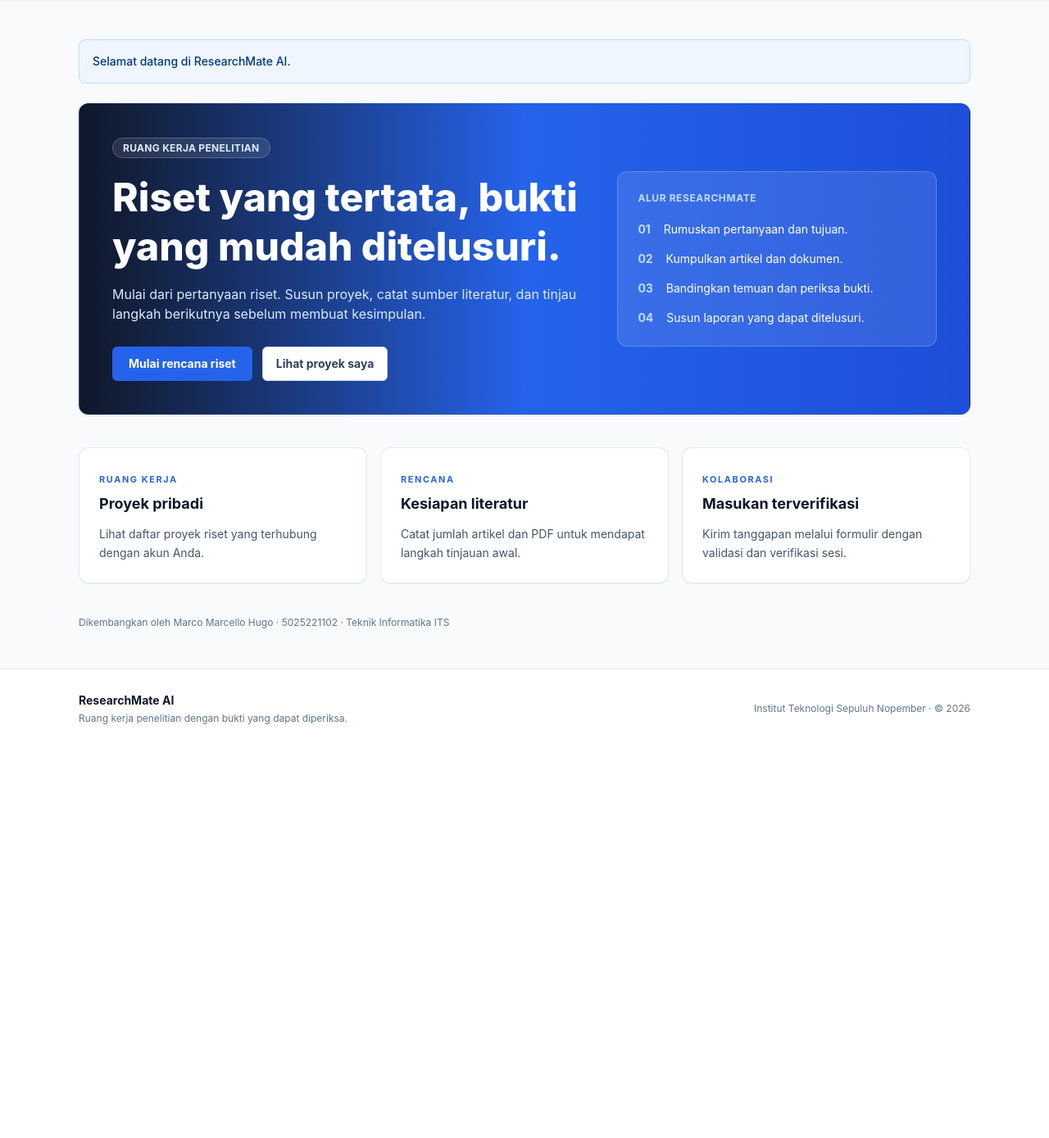
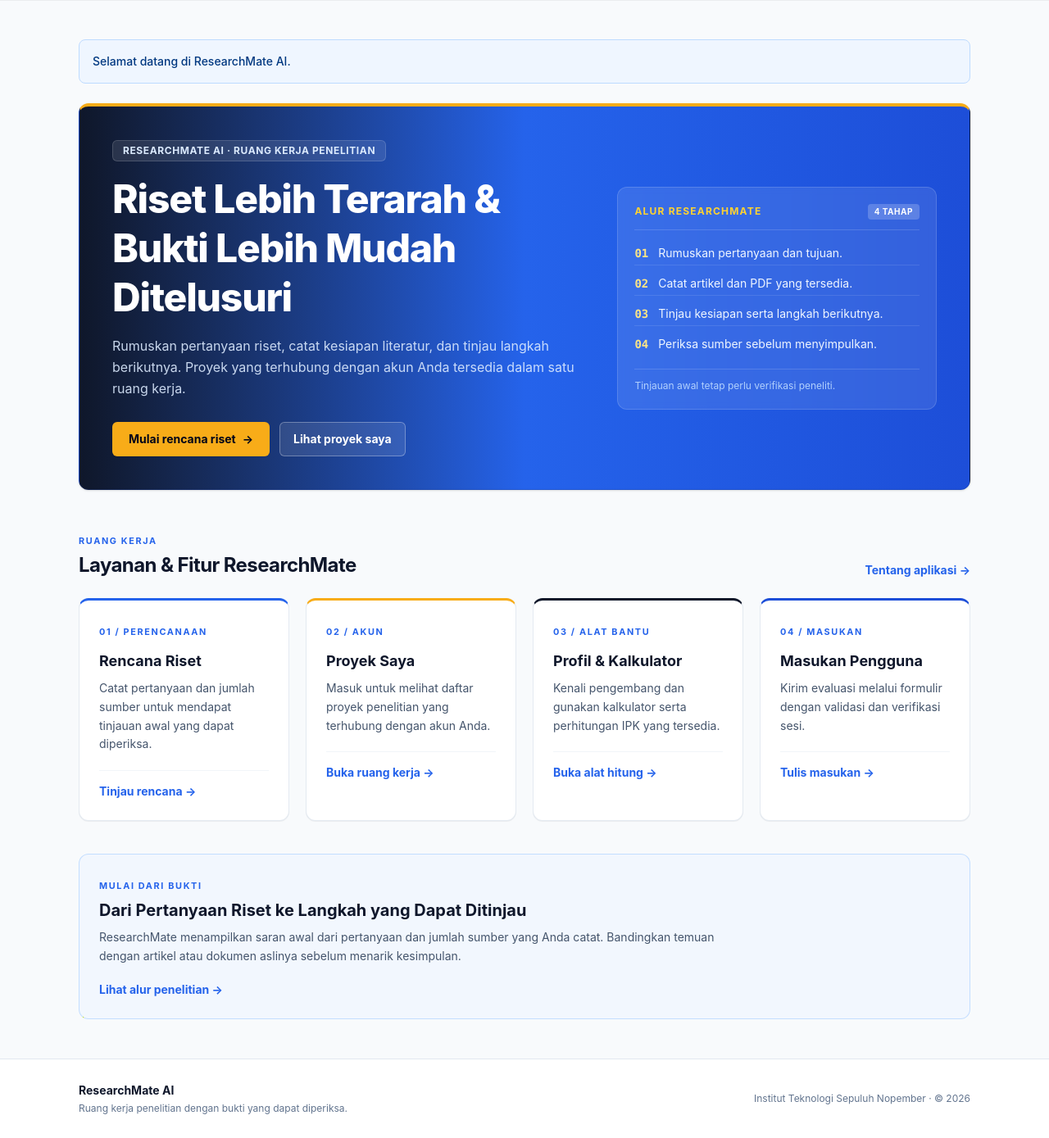
Before and after one commit to Marcellohugo/PBKK, a Laravel app: page / in a window 1280 px wide. Shown: the part 61-1450 px from the top of the page at 82% size. Before the commit the page ends 945 px from the top, so only its background shows below. Run offline with Laravel 12, Linux system fonts and the light colour scheme; style sheets or scripts are compiled from the project's sources.

Commit message:
feat(w6): align ResearchMate landing with w4 layout

```diff
--- a/resources/css/app.css
+++ b/resources/css/app.css
@@ -67,7 +67,7 @@
     /* ResearchMate Accent Highlight Button */
     .button-gold {
         @apply inline-flex items-center justify-center gap-2 rounded-md
-               bg-[#93c5fd] px-5 py-2.5
+               bg-[#f8ac18] px-5 py-2.5
                text-sm font-bold text-slate-950 shadow-xs
                transition-all duration-150
                hover:bg-[#e59b0f] hover:shadow-sm
--- a/resources/views/home.blade.php
+++ b/resources/views/home.blade.php
@@ -2,29 +2,88 @@
 @section('title', 'Beranda')
 @section('content')
 <x-status-banner class="mb-6">{{ $user ? "Selamat datang, {$user}!" : 'Selamat datang di ResearchMate AI.' }}</x-status-banner>
-<section class="hero-panel p-7 sm:p-10">
-    <div class="grid items-center gap-8 lg:grid-cols-[1.5fr_1fr]">
+<section class="hero-panel border-t-4 border-t-[#f8ac18] p-6 sm:p-8 lg:p-10">
+    <div class="grid gap-8 lg:grid-cols-[1.5fr_1fr] lg:items-center">
         <div>
-            <span class="rounded-full border border-white/20 bg-white/10 px-3 py-1 text-xs font-bold uppercase tracking-wide text-blue-100">Ruang kerja penelitian</span>
-            <h1 class="mt-5 text-4xl font-extrabold leading-tight text-white md:text-5xl">Riset yang tertata, bukti yang mudah ditelusuri.</h1>
-            <p class="mt-4 max-w-2xl text-blue-100">Mulai dari pertanyaan riset. Susun proyek, catat sumber literatur, dan tinjau langkah berikutnya sebelum membuat kesimpulan.</p>
-            <div class="mt-7 flex flex-wrap gap-3"><a class="button" href="{{ route('idea') }}">Mulai rencana riset</a><a class="button-secondary" href="{{ route('dashboard.home') }}">Lihat proyek saya</a></div>
+            <span class="inline-flex items-center gap-2 rounded-md border border-white/15 bg-white/10 px-3 py-1 text-xs font-bold uppercase tracking-wider text-blue-100">
+                ResearchMate AI · Ruang kerja penelitian
+            </span>
+            <h1 class="mt-4 text-3xl font-extrabold leading-tight tracking-tight text-white md:text-4xl lg:text-5xl">
+                Riset Lebih Terarah &amp;<br>Bukti Lebih Mudah Ditelusuri
+            </h1>
+            <p class="mt-4 max-w-xl text-base leading-relaxed text-blue-100/90">
+                Rumuskan pertanyaan riset, catat kesiapan literatur, dan tinjau langkah berikutnya. Proyek yang terhubung dengan akun Anda tersedia dalam satu ruang kerja.
+            </p>
+            <div class="mt-7 flex flex-wrap gap-3">
+                <a class="button-gold" href="{{ route('idea') }}#demo-saran">
+                    <span>Mulai rencana riset</span><span aria-hidden="true">→</span>
+                </a>
+                <a class="inline-flex items-center justify-center rounded-md border border-white/30 bg-white/10 px-4 py-2.5 text-sm font-bold text-white transition hover:bg-white/20" href="{{ route('dashboard.home') }}">
+                    Lihat proyek saya
+                </a>
+            </div>
         </div>
-        <div class="rounded-xl border border-white/20 bg-white/10 p-6 text-white">
-            <p class="text-xs font-bold uppercase tracking-wider text-blue-200">Alur ResearchMate</p>
-            <ol class="mt-5 space-y-4 text-sm">
-                <li><span class="mr-3 font-bold text-blue-200">01</span> Rumuskan pertanyaan dan tujuan.</li>
-                <li><span class="mr-3 font-bold text-blue-200">02</span> Kumpulkan artikel dan dokumen.</li>
-                <li><span class="mr-3 font-bold text-blue-200">03</span> Bandingkan temuan dan periksa bukti.</li>
-                <li><span class="mr-3 font-bold text-blue-200">04</span> Susun laporan yang dapat ditelusuri.</li>
+
+        <div class="rounded-xl border border-white/15 bg-white/10 p-5 backdrop-blur-xs">
+            <div class="flex items-center justify-between border-b border-white/15 pb-3">
+                <p class="text-xs font-bold uppercase tracking-widest text-amber-300">Alur ResearchMate</p>
+                <span class="rounded bg-white/20 px-2 py-0.5 text-[10px] font-bold uppercase tracking-wider text-white">4 tahap</span>
+            </div>
+            <ol class="mt-3.5 space-y-2 text-sm text-blue-50">
+                <li class="flex gap-3 border-b border-white/10 py-1"><span class="font-mono font-bold text-amber-200">01</span> Rumuskan pertanyaan dan tujuan.</li>
+                <li class="flex gap-3 border-b border-white/10 py-1"><span class="font-mono font-bold text-amber-200">02</span> Catat artikel dan PDF yang tersedia.</li>
+                <li class="flex gap-3 border-b border-white/10 py-1"><span class="font-mono font-bold text-amber-200">03</span> Tinjau kesiapan serta langkah berikutnya.</li>
+                <li class="flex gap-3 py-1"><span class="font-mono font-bold text-amber-200">04</span> Periksa sumber sebelum menyimpulkan.</li>
             </ol>
+            <p class="mt-4 border-t border-white/15 pt-3 text-xs text-blue-200/90">Tinjauan awal tetap perlu verifikasi peneliti.</p>
         </div>
     </div>
 </section>
-<section class="mt-10 grid gap-4 md:grid-cols-3">
-    <x-info-card title="Proyek pribadi" label="Ruang kerja">Lihat daftar proyek riset yang terhubung dengan akun Anda.</x-info-card>
-    <x-info-card title="Kesiapan literatur" label="Rencana">Catat jumlah artikel dan PDF untuk mendapat langkah tinjauan awal.</x-info-card>
-    <x-info-card title="Masukan terverifikasi" label="Kolaborasi">Kirim tanggapan melalui formulir dengan validasi dan verifikasi sesi.</x-info-card>
+
+<div class="mt-12 flex flex-wrap items-end justify-between gap-4">
+    <div>
+        <p class="eyebrow">Ruang kerja</p>
+        <h2 class="mt-1 text-2xl font-bold tracking-tight text-slate-900 dark:text-white">Layanan &amp; Fitur ResearchMate</h2>
+    </div>
+    <a class="text-link" href="{{ route('about') }}">Tentang aplikasi →</a>
+</div>
+
+<div class="mt-6 grid gap-5 md:grid-cols-2 xl:grid-cols-4">
+    <article class="feature-card border-t-3 border-t-[#2563eb] dark:border-t-sky-500">
+        <p class="eyebrow">01 / Perencanaan</p>
+        <h3 class="mt-3 text-lg font-bold text-slate-900 dark:text-white">Rencana Riset</h3>
+        <p class="mt-2 text-sm leading-relaxed text-slate-600 dark:text-slate-300">Catat pertanyaan dan jumlah sumber untuk mendapat tinjauan awal yang dapat diperiksa.</p>
+        <div class="mt-5 border-t border-slate-100 pt-3 dark:border-slate-800"><a class="text-link" href="{{ route('idea') }}#demo-saran">Tinjau rencana →</a></div>
+    </article>
+
+    <article class="feature-card border-t-3 border-t-[#f8ac18] dark:border-t-amber-400">
+        <p class="eyebrow">02 / Akun</p>
+        <h3 class="mt-3 text-lg font-bold text-slate-900 dark:text-white">Proyek Saya</h3>
+        <p class="mt-2 text-sm leading-relaxed text-slate-600 dark:text-slate-300">Masuk untuk melihat daftar proyek penelitian yang terhubung dengan akun Anda.</p>
+        <div class="mt-5 border-t border-slate-100 pt-3 dark:border-slate-800"><a class="text-link" href="{{ route('dashboard.home') }}">Buka ruang kerja →</a></div>
+    </article>
+
+    <article class="feature-card border-t-3 border-t-[#0f172a] dark:border-t-slate-400">
+        <p class="eyebrow">03 / Alat bantu</p>
+        <h3 class="mt-3 text-lg font-bold text-slate-900 dark:text-white">Profil &amp; Kalkulator</h3>
+        <p class="mt-2 text-sm leading-relaxed text-slate-600 dark:text-slate-300">Kenali pengembang dan gunakan kalkulator serta perhitungan IPK yang tersedia.</p>
+        <div class="mt-5 border-t border-slate-100 pt-3 dark:border-slate-800"><a class="text-link" href="{{ route('calculator') }}#ipk">Buka alat hitung →</a></div>
+    </article>
+
+    <article class="feature-card border-t-3 border-t-[#1d4ed8] dark:border-t-blue-500">
+        <p class="eyebrow">04 / Masukan</p>
+        <h3 class="mt-3 text-lg font-bold text-slate-900 dark:text-white">Masukan Pengguna</h3>
+        <p class="mt-2 text-sm leading-relaxed text-slate-600 dark:text-slate-300">Kirim evaluasi melalui formulir dengan validasi dan verifikasi sesi.</p>
+        <div class="mt-5 border-t border-slate-100 pt-3 dark:border-slate-800"><a class="text-link" href="{{ route('feedback.create') }}">Tulis masukan →</a></div>
+    </article>
+</div>
+
+<section class="mt-10 rounded-xl border border-blue-200/90 bg-blue-50/60 p-6 dark:border-blue-900/60 dark:bg-blue-950/40">
+    <p class="eyebrow">Mulai dari bukti</p>
+    <h2 class="mt-1.5 text-xl font-bold text-slate-900 dark:text-white">Dari Pertanyaan Riset ke Langkah yang Dapat Ditinjau</h2>
+    <p class="mt-2 max-w-3xl text-sm leading-relaxed text-slate-600 dark:text-slate-300">
+        ResearchMate menampilkan saran awal dari pertanyaan dan jumlah sumber yang Anda catat. Bandingkan temuan dengan artikel atau dokumen aslinya sebelum menarik kesimpulan.
+    </p>
+    <div class="mt-4"><a class="text-link" href="{{ route('idea') }}#alur">Lihat alur penelitian →</a></div>
 </section>
-<p class="mt-10 text-xs text-slate-500 dark:text-slate-400">Dikembangkan oleh {{ config('profile.nama') }} · {{ config('profile.nrp') }} · Teknik Informatika ITS</p>
 @endsection
```
